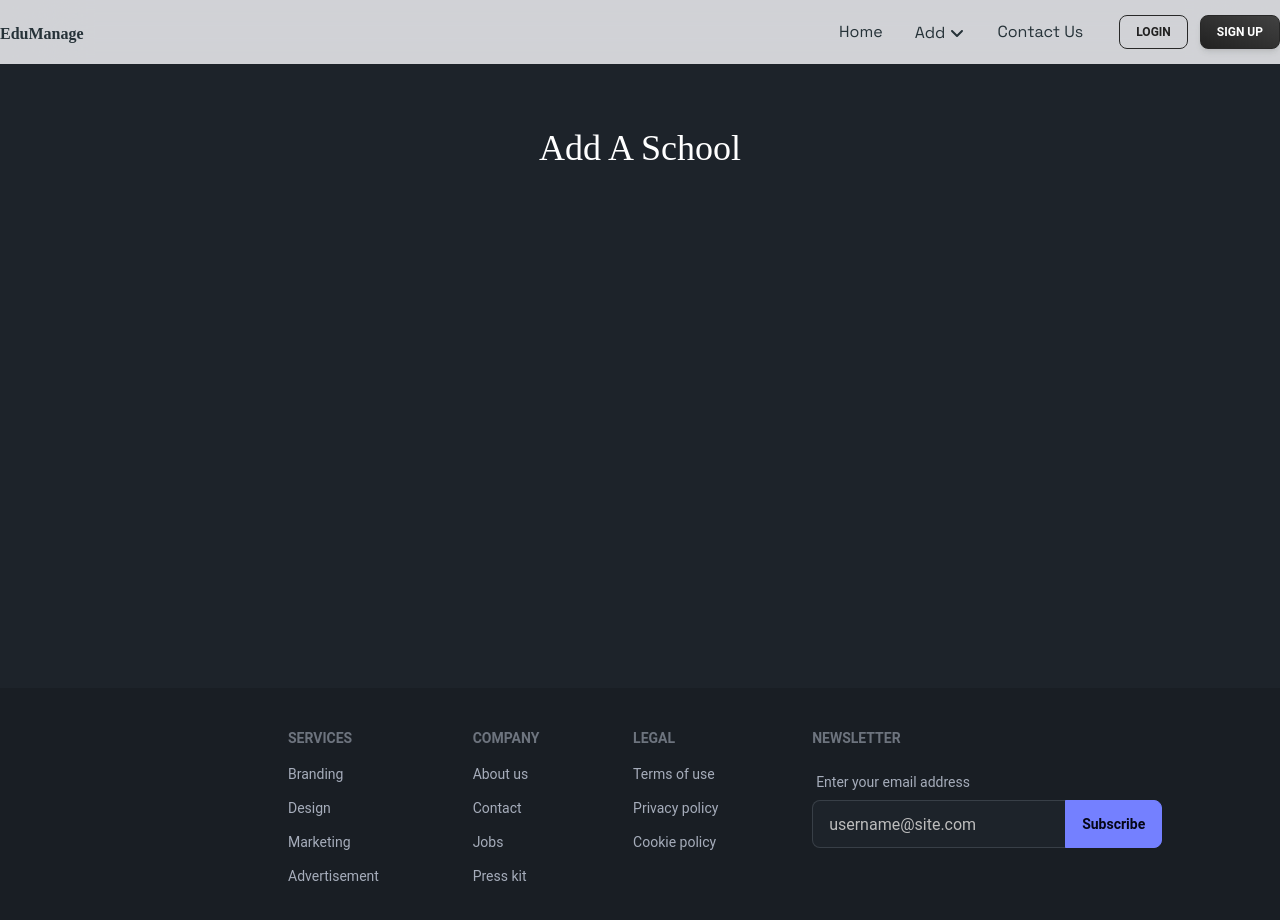
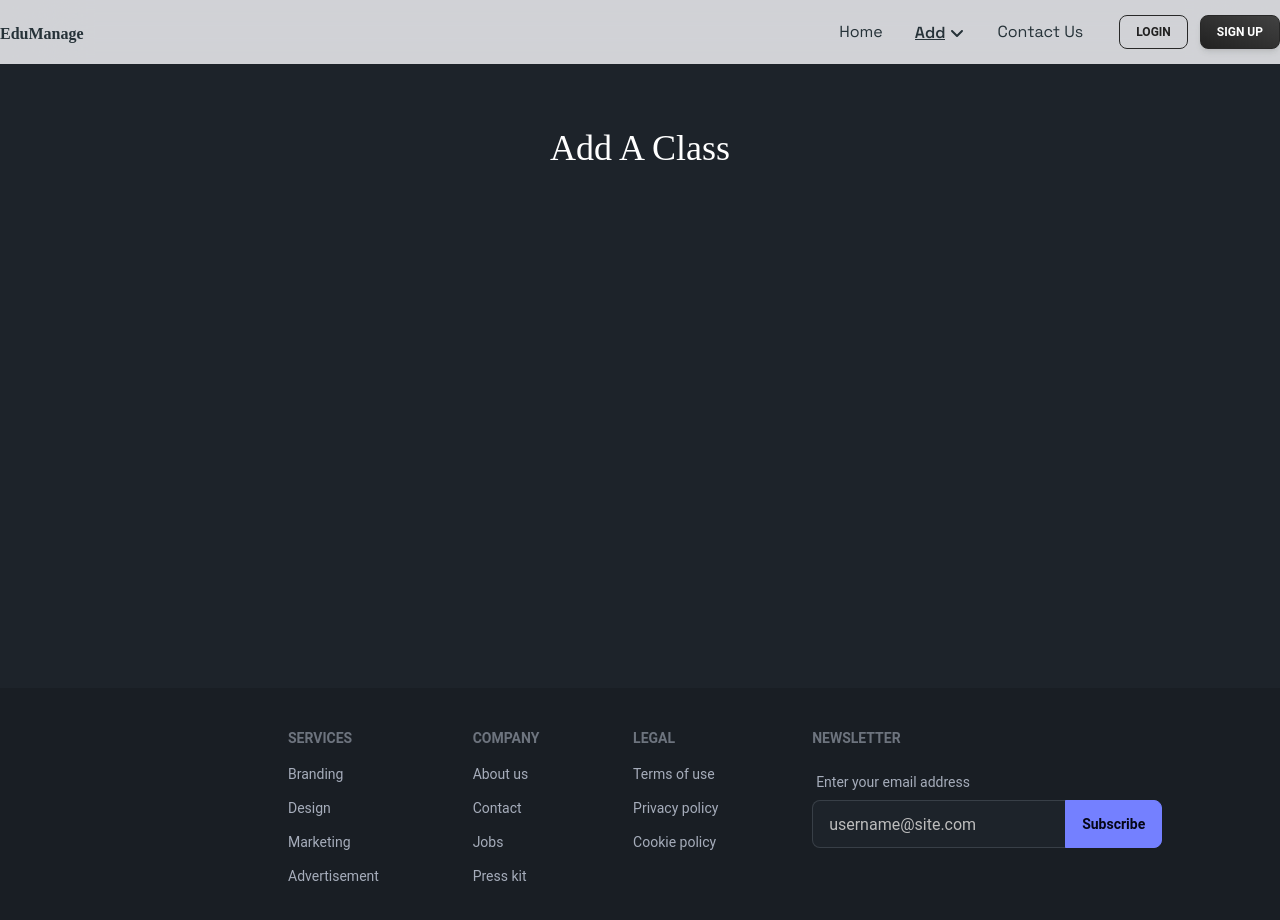
Before and after one commit to rahat-495/Paytix-Client, a React (Vite) app: page /addClass in a window 1280 px wide. Shown: the top 920 px of the page. Built offline with nearby package versions, Linux system fonts and the light colour scheme; no server answers; a web font is replaced by a local one.

Commit message:
some litle things are added !

```diff
--- a/src/Components/NavLinks/NavLinks.jsx
+++ b/src/Components/NavLinks/NavLinks.jsx
@@ -1,9 +1,12 @@
 
-import { Link } from "react-router-dom";
+import { Link, useLocation } from "react-router-dom";
 
 const NavLinks = ({path , label}) => {
+
+  const {pathname} = useLocation() ;
+
   return (
-    <Link to={path} className="link gro">
+    <Link to={path} className={`link gro`}>
       <span className="mask">
         <div className="link-container">
           <span className="link-title1 title">{label}</span>
--- a/src/Pages/AddClass/AddClass.jsx
+++ b/src/Pages/AddClass/AddClass.jsx
@@ -6,7 +6,7 @@ const AddClass = () => {
     <div className="min-h-[70vh]">
 
       <h1 className="play text-center my-16 text-4xl text-white">
-        Add A School
+        Add A Class
       </h1>
 
     </div>
--- a/src/Shared/Navbar/Nav.jsx
+++ b/src/Shared/Navbar/Nav.jsx
@@ -39,11 +39,11 @@ const Nav = () => {
         </NavLink>
       </Typography>
 
-      <Typography as="li" onMouseEnter={() => setDropDown(!dropdown)} onMouseLeave={() => setDropDown(!dropdown)} className={`p-1 font-normal gro dropdown dropdown-hover`}>
+      <Typography as="li" onMouseEnter={() => setDropDown(!dropdown)} onMouseLeave={() => setDropDown(!dropdown)} className={`p-1 font-normal gro dropdown dropdown-hover ${pathname === '/addClass' && "underline font-semibold"}`}>
 
         <ul tabIndex={0} className="dropdown-content mt-10 menu bg-[#1D232A] rounded-box z-[10] w-52 border flex flex-col gap-3">
-          <Link to={'/addSchool'} className={`hover:text-black hover:bg-white text-white gro font-semibold px-3 py-2 rounded-lg ${pathname === "/addSchool" && "bg-[#D1D3D6]"}`}>Add School</Link>
-          <Link to={'/addClass'} className={`hover:text-black hover:bg-white text-white gro font-semibold px-3 py-2 rounded-lg ${pathname === "/addClass" && "bg-[#D1D3D6]"}`}>Add Class</Link>
+          <Link to={'/addSchool'} className={`gro font-semibold px-3 py-2 rounded-lg ${pathname === "/addSchool" ? "bg-white" : "hover:text-black hover:bg-white text-white"}`}>Add School</Link>
+          <Link to={'/addClass'} className={`gro font-semibold px-3 py-2 rounded-lg ${pathname === "/addClass" ? "bg-white" : "hover:text-black hover:bg-white text-white"}`}>Add Class</Link>
         </ul>
 
         <NavLink
```
